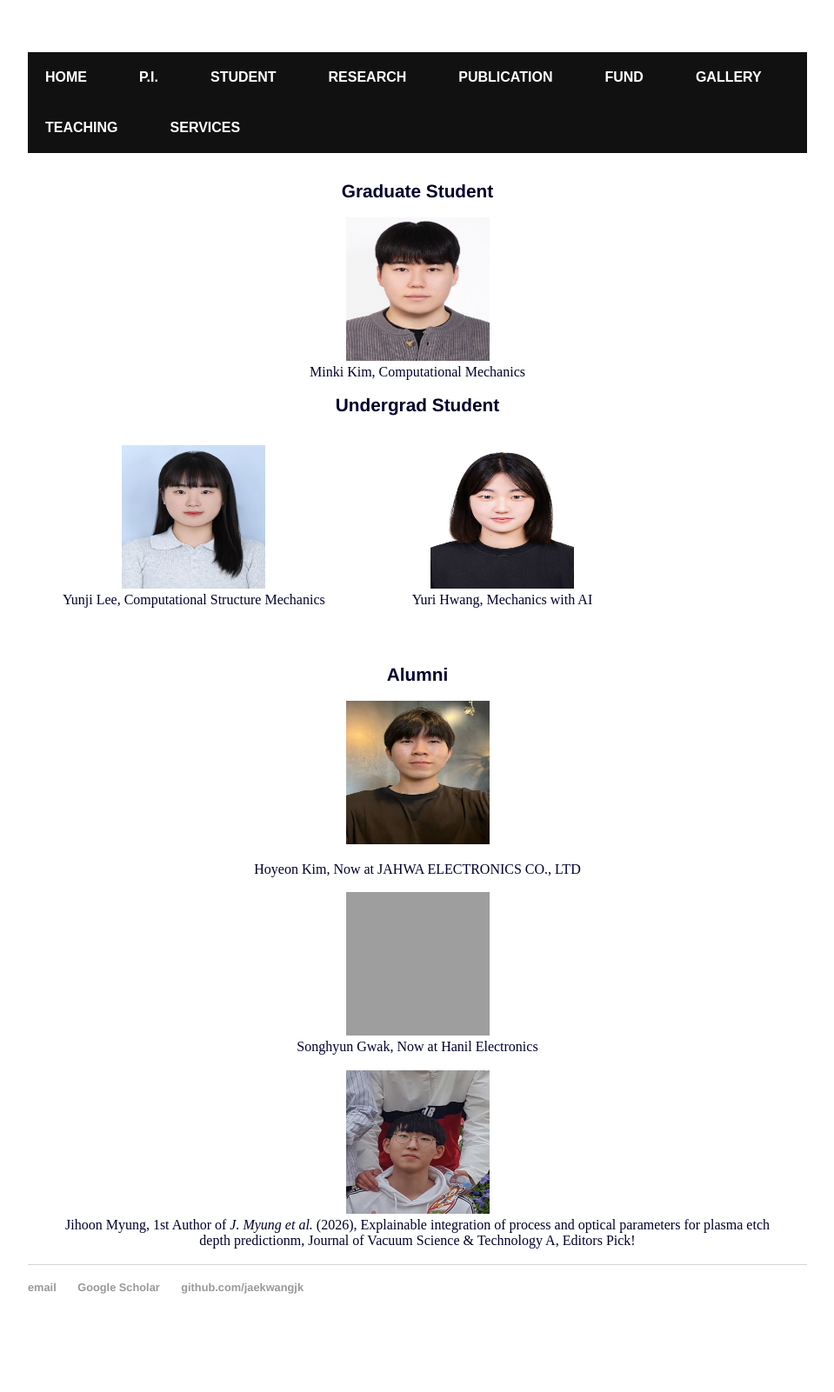
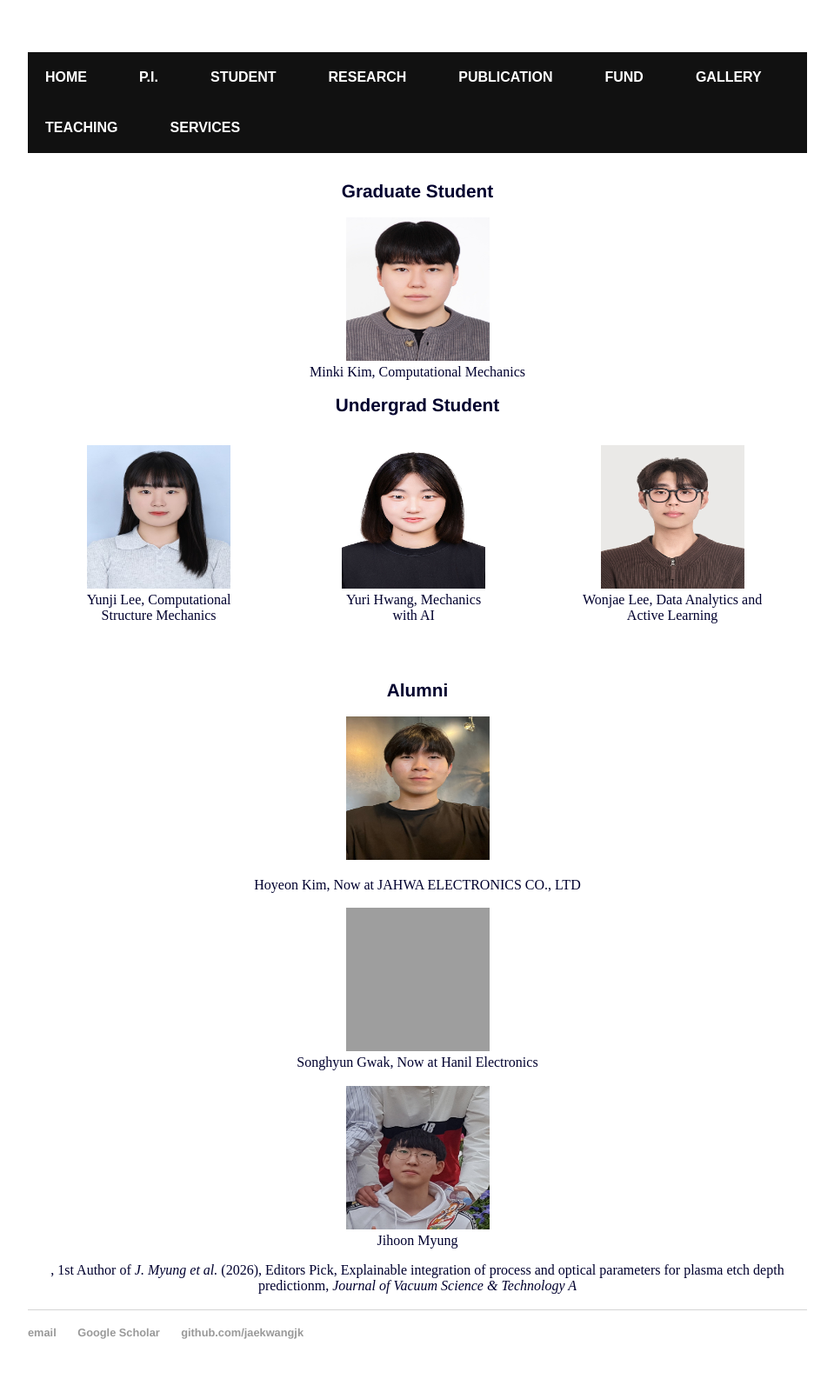
Before and after one commit to jaekwangjk/jaekwangjk.github.io, a Jekyll site: the page built from student.html, in a window 1280 px wide. Shown: the whole page at 87% size, without its empty margins (160-1119 px from the left). Built offline with Jekyll 4.4.1, drawn with Linux system fonts in a browser that asks for light colours; before the commit the page ends 1549 px from its top, so only the background shows below that; grey boxes are pictures that could not be loaded.

Commit message:
Update student.html

```diff
--- a/student.html
+++ b/student.html
@@ -34,6 +34,12 @@ title: Jaekwang Kim
     	<figcaption>Yuri Hwang, Mechanics with AI </figcaption>
   	</figure>
 
+
+	<figure>
+  	<img src="pictures/wonjae.jpg" alt="wonjae" style="width:165px;height:165px;">
+    	<figcaption>Wonjae Lee, Data Analytics and Active Learning </figcaption>
+  	</figure>
+
 	</div>
 	</p>
 
@@ -57,8 +63,9 @@ title: Jaekwang Kim
 	<p>
 	<figure>
    	<img src="pictures/myungjihoon.jpg" alt="jihoon" style="width:165px;height:165px;">
-   	<figcaption>Jihoon Myung, 1st Author of <em> J. Myung et al. </em>  (2026), Explainable integration of process and optical parameters for plasma etch depth predictionm, Journal of Vacuum Science & Technology A, Editors Pick! </figcaption>
+   	<figcaption>Jihoon Myung</figcaption>
   	</figure>
+	, 1st Author of <em> J. Myung et al. </em>  (2026), Editors Pick, Explainable integration of process and optical parameters for plasma etch depth predictionm, <em>Journal of Vacuum Science & Technology A </em>
 	</p>
 
 
```
